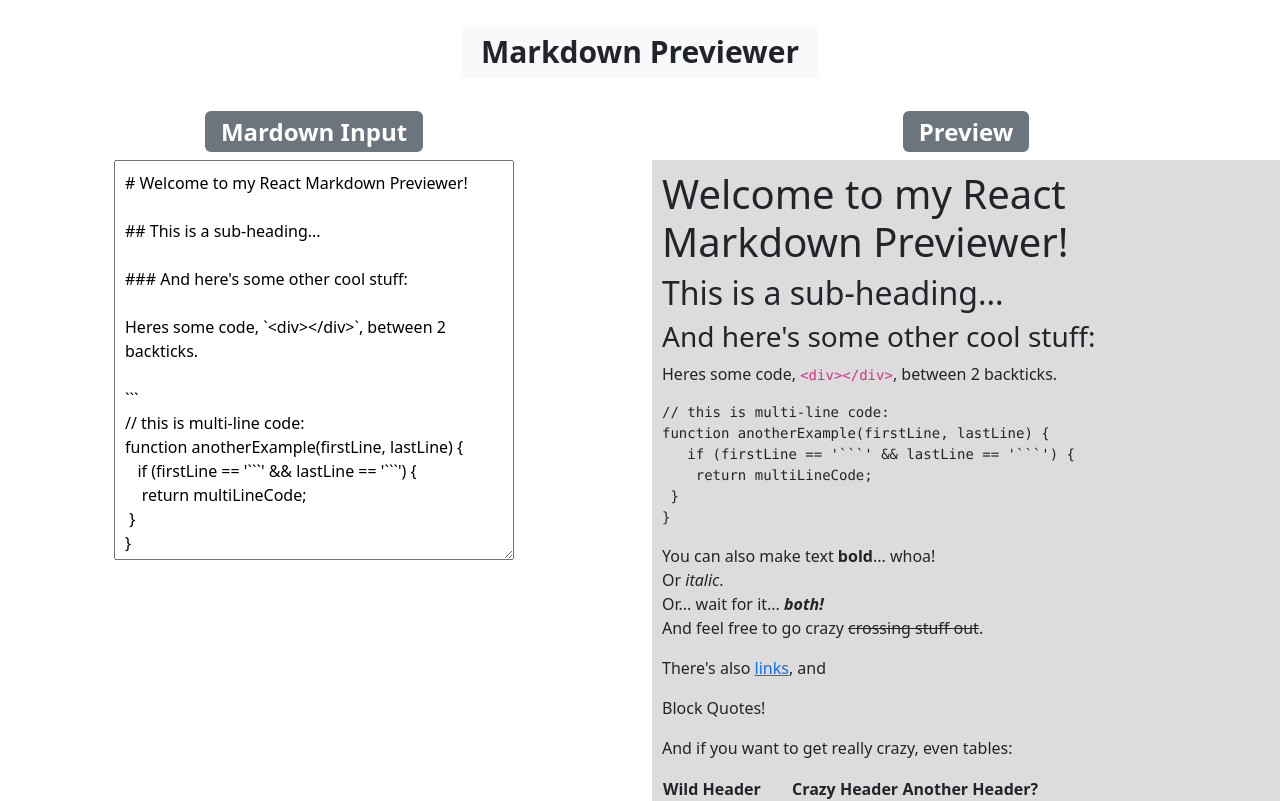
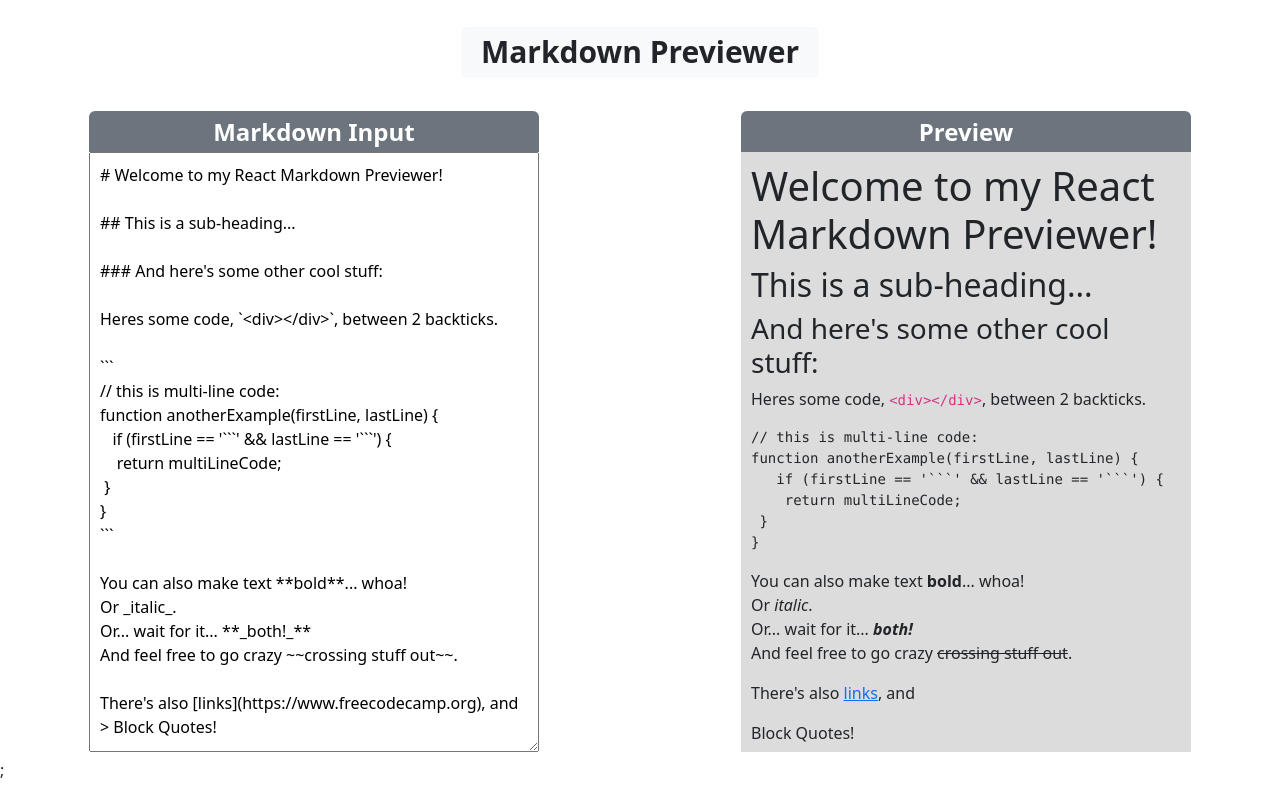
Before and after one commit to arootroatch/markdown-previewer, a React app: page / in a window 1280 px wide. Shown: the top 801 px of the page. Built offline with nearby package versions, Linux system fonts and the light colour scheme.

Commit message:
style badge items

```diff
--- a/src/components/App.js
+++ b/src/components/App.js
@@ -23,18 +23,17 @@ export default class App extends React.Component{
         this.setState({markdown});
     }
     render(){
-        var inputStyle ={
-            width: "400px",
-            height: "50vh",
+        const inputStyle ={
+            width: "450px",
+            height: "75vh",
             marginLeft: "auto",
             marginRight: "auto",
             padding:"10px"
         }
 
-        var outputStyle ={
-            // width: "400px",
-            minHeight: "50vh",
-            height: "auto",
+        const outputStyle ={
+            width: "450px",
+            height: "75vh",
             backgroundColor: "#DCDCDC",
             marginLeft: "auto",
             marginRight: "auto",
@@ -50,17 +49,16 @@ export default class App extends React.Component{
                             Markdown Previewer
                             </Badge>
                         </h1>
-
                     </Col>
                 </Row>
                 <Row className="mt-4">
                     <Col md={6} className="text-center">
-                        <h2 className="text-center"><Badge bg="secondary">Mardown Input</Badge></h2>
+                        <h2 className="text-center mb-0"><Badge style={{width: "450px"}} className="rounded-bottom-0" bg="secondary">Markdown Input</Badge></h2>
                         <textarea className="input" id="editor" style={inputStyle} value={this.state.markdown} onChange={(e)=>this.updateMarkdown(e.target.value)}>
                         </textarea>
                     </Col>
                     <Col md={6}>
-                        <h2 className="text-center"><Badge bg="secondary">Preview</Badge></h2>
+                        <h2 className="text-center mb-0"><Badge style={{width: "450px"}} className="rounded-bottom-0" bg="secondary">Preview</Badge></h2>
                         <div id="preview" style={outputStyle} dangerouslySetInnerHTML={{__html: marked(this.state.markdown)}}></div>
                     </Col>
                 </Row>;
```
